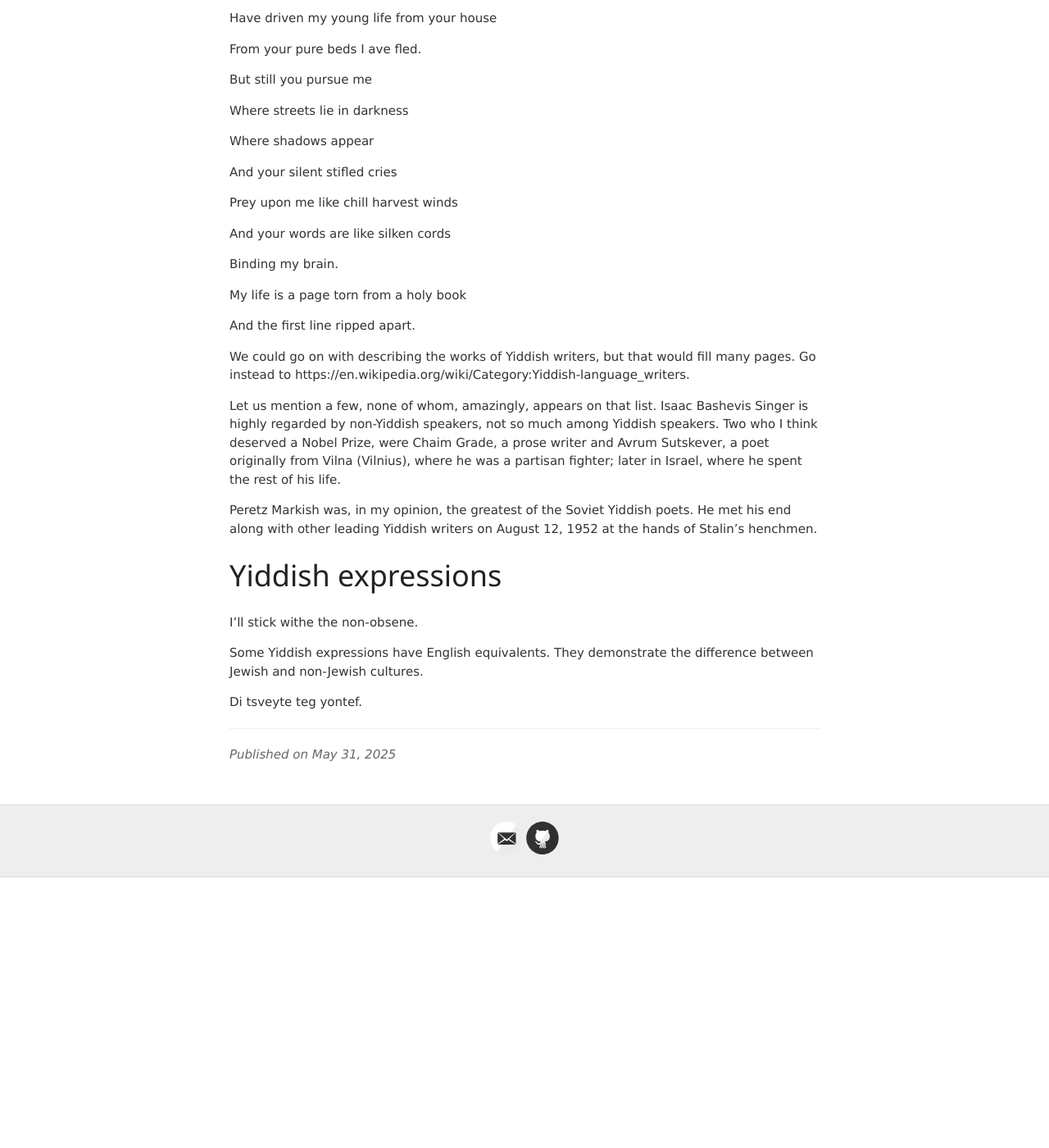
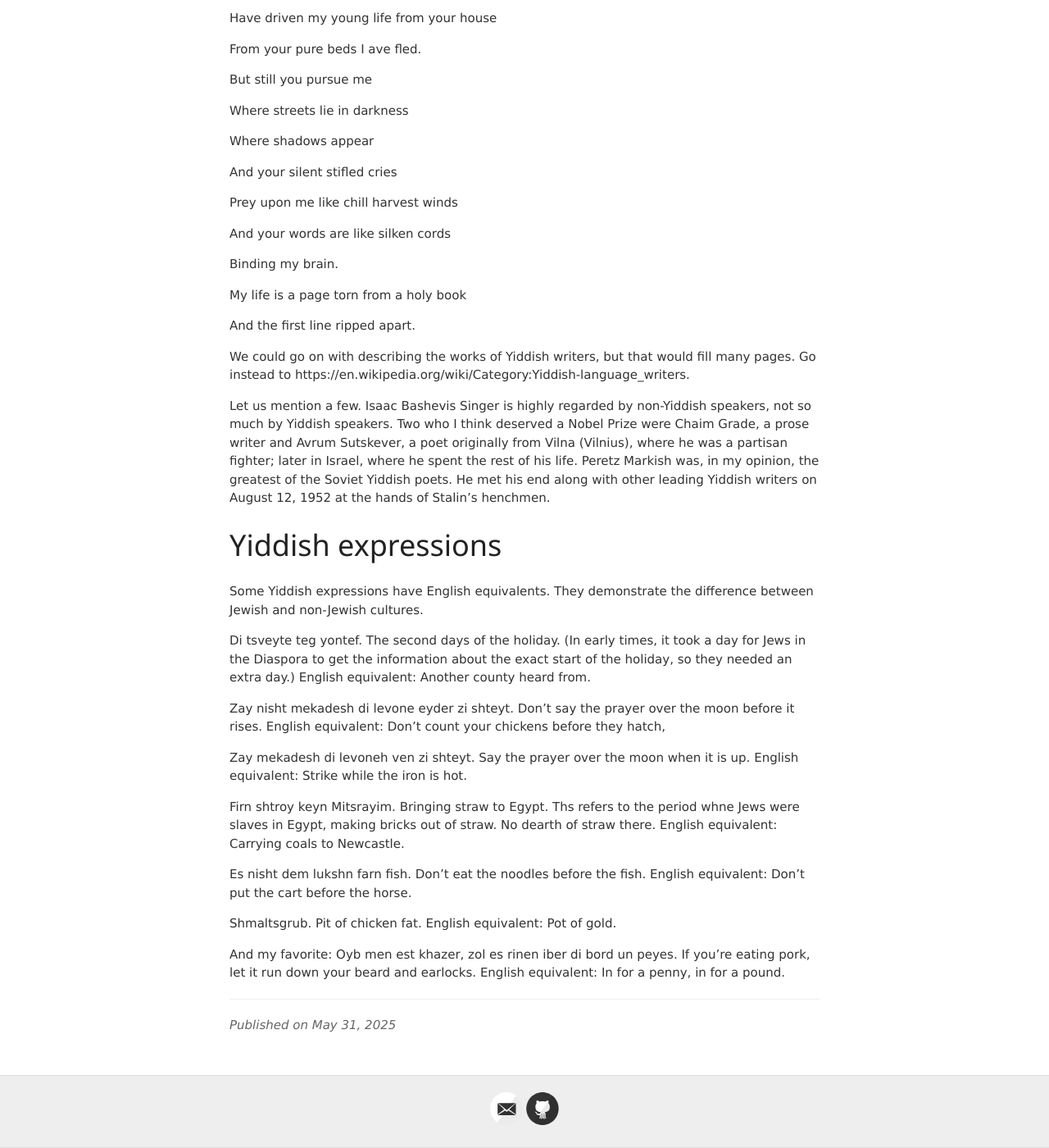
Before and after one commit to jvmallow/jvmallow.github.io, a Jekyll site: the page built from _posts/2025-05-31-Yiddish.md, in a window 1280 px wide and 1400 px high, scrolled down 9682 px. Shown: the whole window at 82% size. Built offline with Jekyll 4.4.1, drawn with Linux system fonts in a browser that asks for light colours; a script that is not in the unit is left out; before the commit the page ends 10752 px from its top, so only the background shows below that.

Commit message:
Update 2025-05-31-Yiddish.md

```diff
--- a/_posts/2025-05-31-Yiddish.md
+++ b/_posts/2025-05-31-Yiddish.md
@@ -305,15 +305,23 @@ And the first line ripped apart.
 
 We could go on with describing the works of Yiddish writers, but that would fill many pages. Go instead to https://en.wikipedia.org/wiki/Category:Yiddish-language_writers.
 
-Let us mention a few, none of whom, amazingly, appears on that list. Isaac Bashevis Singer is highly regarded by non-Yiddish speakers, not so much among Yiddish speakers. Two who I think deserved a Nobel Prize, were Chaim Grade, a prose writer and Avrum Sutskever, a poet originally from Vilna (Vilnius), where he was a partisan fighter; later in Israel, where he spent the rest of his life.
-
-Peretz Markish was, in my opinion, the greatest of the Soviet Yiddish poets. He met his end along with other leading Yiddish writers on August 12, 1952 at the hands of Stalin's henchmen.
+Let us mention a few. Isaac Bashevis Singer is highly regarded by non-Yiddish speakers, not so much by Yiddish speakers. Two who I think deserved a Nobel Prize were Chaim Grade, a prose writer and Avrum Sutskever, a poet originally from Vilna (Vilnius), where he was a partisan fighter; later in Israel, where he spent the rest of his life. Peretz Markish was, in my opinion, the greatest of the Soviet Yiddish poets. He met his end along with other leading Yiddish writers on August 12, 1952 at the hands of Stalin's henchmen.
 
 
 #  Yiddish expressions
 
-I'll stick withe the non-obsene.
-
 Some Yiddish expressions have English equivalents. They demonstrate the difference between Jewish and non-Jewish cultures.
 
-Di tsveyte teg yontef.
+Di tsveyte teg yontef. The second days of the holiday. (In early times, it took a day for Jews in the Diaspora  to get the information about the exact start of the holiday, so they needed an extra day.) English equivalent: Another county heard from.
+
+Zay nisht mekadesh di levone eyder zi shteyt. Don't say the prayer over the moon before it rises.  English equivalent: Don't count your chickens before they hatch,
+
+Zay mekadesh di levoneh ven zi shteyt. Say the prayer over the moon when it is up. English equivalent: Strike while the iron is hot.
+
+Firn shtroy keyn Mitsrayim. Bringing straw to Egypt. Ths refers to the period whne Jews were slaves in Egypt, making bricks out of straw. No dearth of straw there. English equivalent: Carrying coals to Newcastle.
+
+Es nisht dem lukshn farn fish. Don't eat the noodles before the fish. English equivalent: Don't put the cart before the horse.
+
+Shmaltsgrub. Pit of chicken fat. English equivalent: Pot of gold.
+
+And my favorite: Oyb men est khazer, zol es rinen iber di bord un peyes. If you're eating pork, let it run down your beard and earlocks. English equivalent: In for a penny, in for a pound.
```
